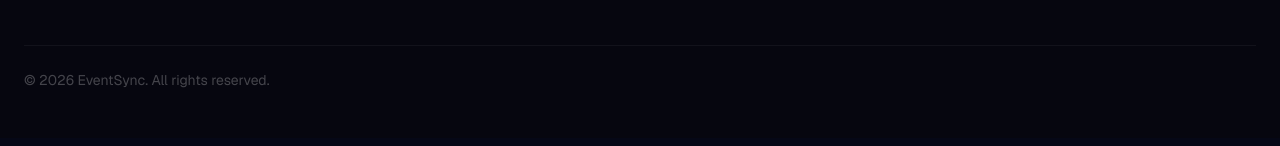
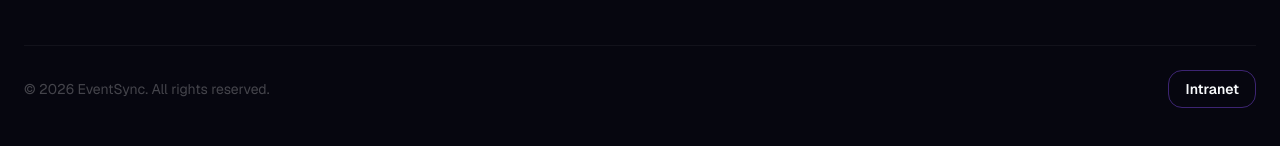
Before and after one commit to Event-Tracker-K2-WEB3/Event-Tracker-Web, a Next.js app: page / in a window 1280 px wide. Shown: the part 1458-1604 px from the top of the page. Built offline with nearby package versions, Linux system fonts and the light colour scheme; no server answers.

Commit message:
feat: add intranet link to home footer

```diff
--- a/app/page.tsx
+++ b/app/page.tsx
@@ -935,6 +935,13 @@ export default function Page() {
             <p className="text-sm text-white/25">
               © 2026 EventSync. All rights reserved.
             </p>
+
+            <a
+              href={process.env.NEXT_PUBLIC_ADMIN_LOGIN_URL || "http://localhost:5173/#/login"}
+              className="inline-flex items-center rounded-xl border border-violet-500/40 px-4 py-2 text-sm font-semibold text-violet-300 transition hover:border-violet-400 hover:bg-violet-500/10 hover:text-white"
+            >
+              Intranet
+            </a>
           </div>
         </div>
       </footer>
```
